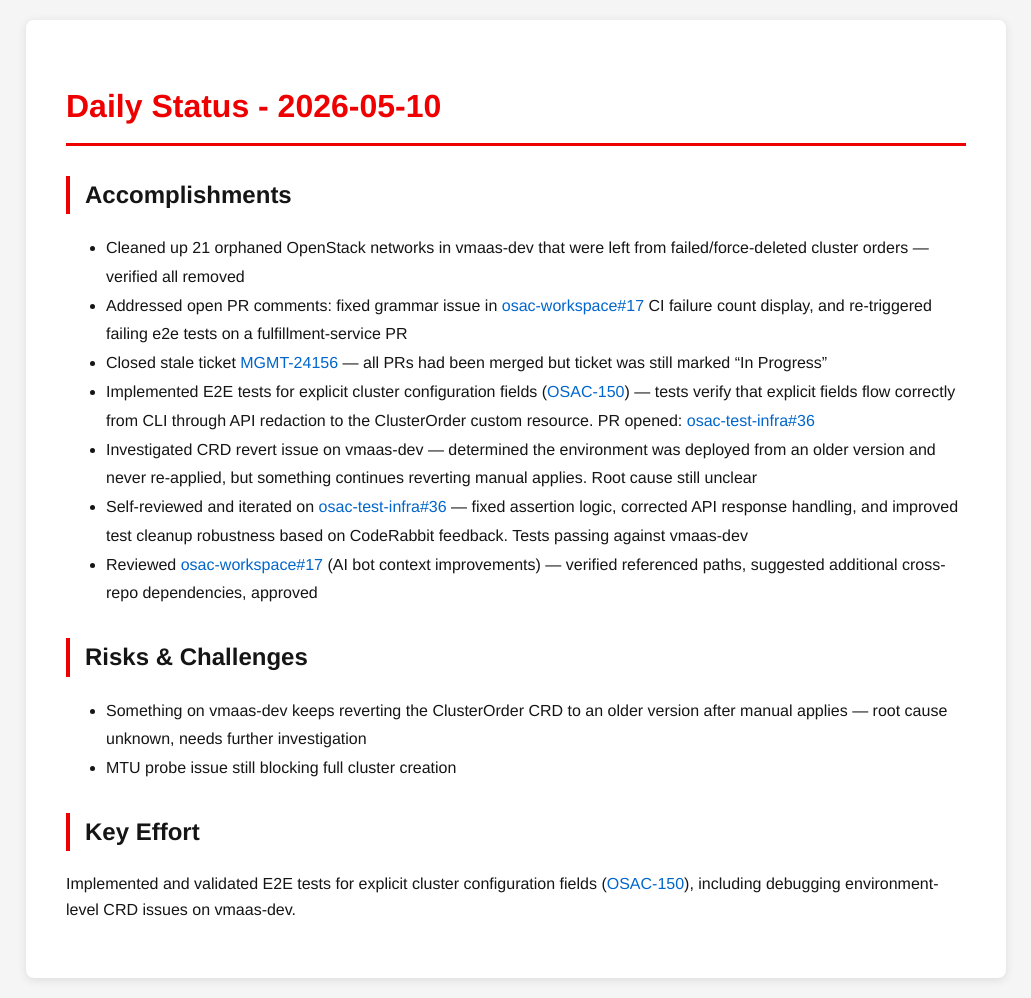
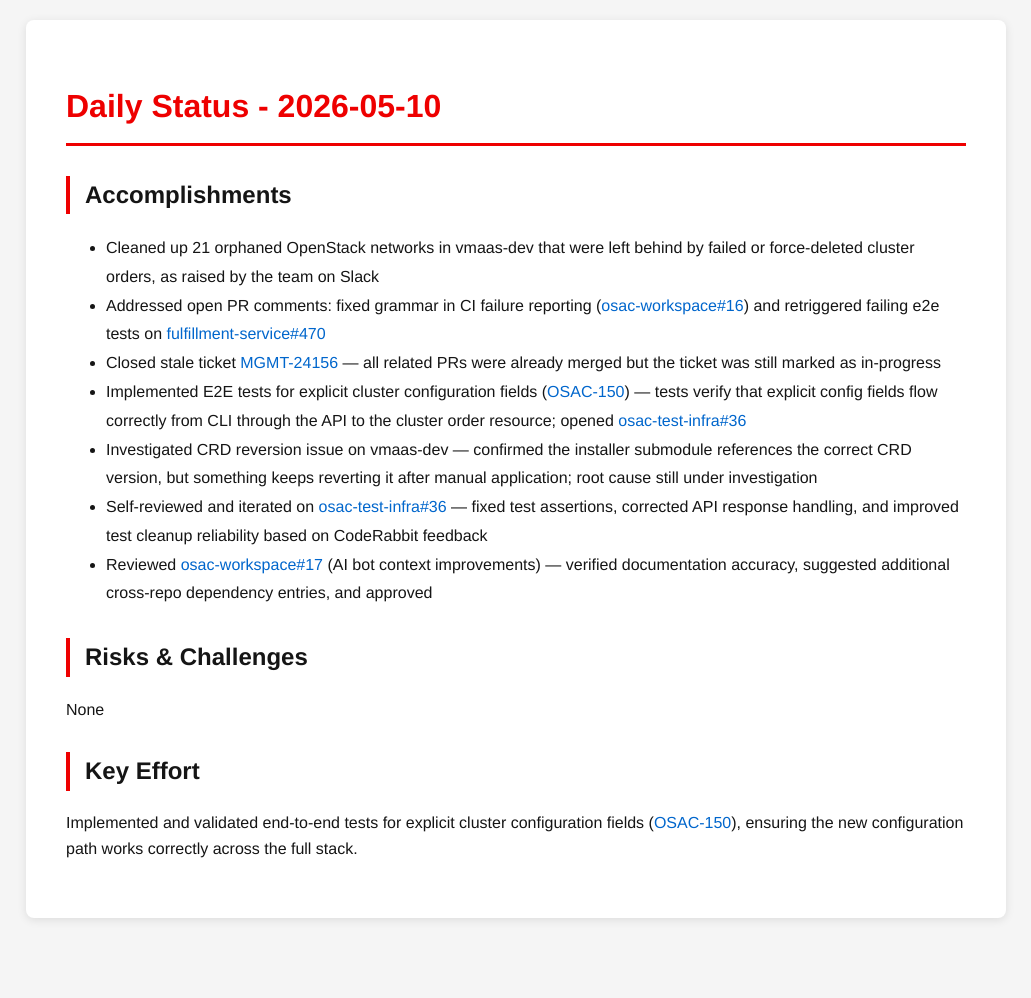
Before and after one commit to tzvatot/daily-status, a Jekyll site: the page built from 2026-05-10.md, in a window 1280 px wide. Shown: the whole page, without its empty margins (124-1155 px from the left). Built offline with Jekyll 4.4.1, drawn with Linux system fonts in a browser that asks for light colours; after the commit the page ends 938 px from its top, so only the background shows below that.

Commit message:
Daily status update - 2026-05-10

```diff
--- a/2026-05-10.md
+++ b/2026-05-10.md
@@ -7,17 +7,16 @@
 # Daily Status - 2026-05-10
 
 ## Accomplishments
-- Cleaned up 21 orphaned OpenStack networks in vmaas-dev that were left from failed/force-deleted cluster orders — verified all removed
-- Addressed open PR comments: fixed grammar issue in [osac-workspace#17](https://github.com/osac-project/osac-workspace/pull/17) CI failure count display, and re-triggered failing e2e tests on a fulfillment-service PR
-- Closed stale ticket [MGMT-24156](https://issues.redhat.com/browse/MGMT-24156) — all PRs had been merged but ticket was still marked "In Progress"
-- Implemented E2E tests for explicit cluster configuration fields ([OSAC-150](https://redhat.atlassian.net/browse/OSAC-150)) — tests verify that explicit fields flow correctly from CLI through API redaction to the ClusterOrder custom resource. PR opened: [osac-test-infra#36](https://github.com/osac-project/osac-test-infra/pull/36)
-- Investigated CRD revert issue on vmaas-dev — determined the environment was deployed from an older version and never re-applied, but something continues reverting manual applies. Root cause still unclear
-- Self-reviewed and iterated on [osac-test-infra#36](https://github.com/osac-project/osac-test-infra/pull/36) — fixed assertion logic, corrected API response handling, and improved test cleanup robustness based on CodeRabbit feedback. Tests passing against vmaas-dev
-- Reviewed [osac-workspace#17](https://github.com/osac-project/osac-workspace/pull/17) (AI bot context improvements) — verified referenced paths, suggested additional cross-repo dependencies, approved
+- Cleaned up 21 orphaned OpenStack networks in vmaas-dev that were left behind by failed or force-deleted cluster orders, as raised by the team on Slack
+- Addressed open PR comments: fixed grammar in CI failure reporting ([osac-workspace#16](https://github.com/osac-project/osac-workspace/pull/16)) and retriggered failing e2e tests on [fulfillment-service#470](https://github.com/osac-project/fulfillment-service/pull/470)
+- Closed stale ticket [MGMT-24156](https://issues.redhat.com/browse/MGMT-24156) — all related PRs were already merged but the ticket was still marked as in-progress
+- Implemented E2E tests for explicit cluster configuration fields ([OSAC-150](https://redhat.atlassian.net/browse/OSAC-150)) — tests verify that explicit config fields flow correctly from CLI through the API to the cluster order resource; opened [osac-test-infra#36](https://github.com/osac-project/osac-test-infra/pull/36)
+- Investigated CRD reversion issue on vmaas-dev — confirmed the installer submodule references the correct CRD version, but something keeps reverting it after manual application; root cause still under investigation
+- Self-reviewed and iterated on [osac-test-infra#36](https://github.com/osac-project/osac-test-infra/pull/36) — fixed test assertions, corrected API response handling, and improved test cleanup reliability based on CodeRabbit feedback
+- Reviewed [osac-workspace#17](https://github.com/osac-project/osac-workspace/pull/17) (AI bot context improvements) — verified documentation accuracy, suggested additional cross-repo dependency entries, and approved
 
 ## Risks & Challenges
-- Something on vmaas-dev keeps reverting the ClusterOrder CRD to an older version after manual applies — root cause unknown, needs further investigation
-- MTU probe issue still blocking full cluster creation
+None
 
 ## Key Effort
-Implemented and validated E2E tests for explicit cluster configuration fields ([OSAC-150](https://redhat.atlassian.net/browse/OSAC-150)), including debugging environment-level CRD issues on vmaas-dev.
+Implemented and validated end-to-end tests for explicit cluster configuration fields ([OSAC-150](https://redhat.atlassian.net/browse/OSAC-150)), ensuring the new configuration path works correctly across the full stack.
```
